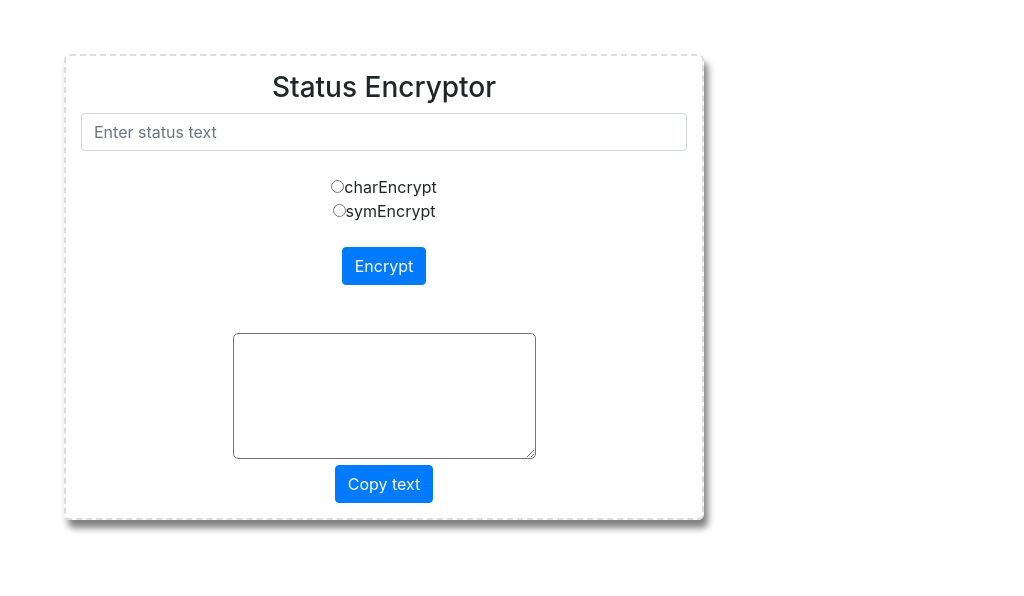
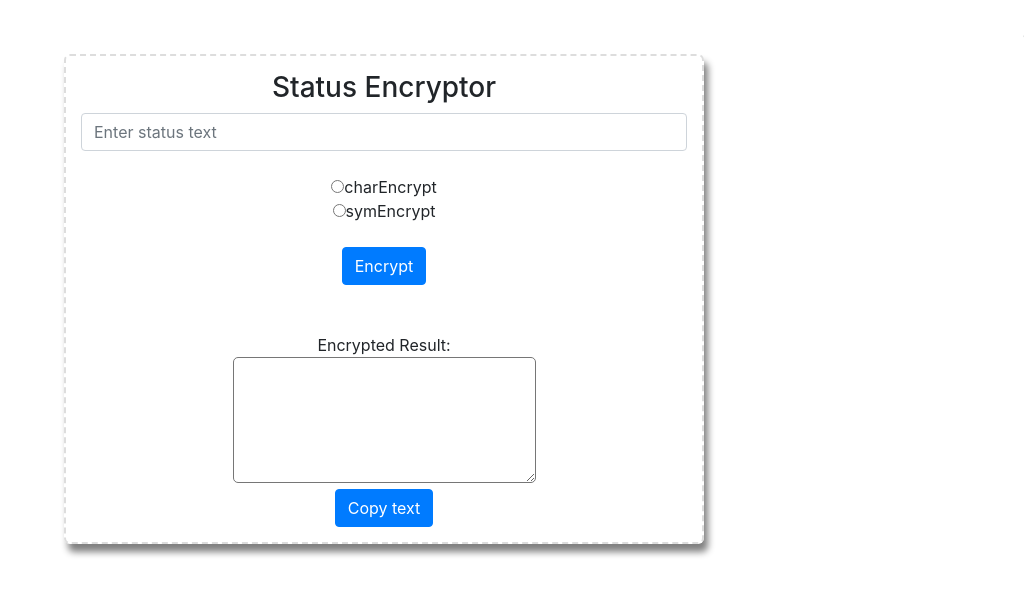
Before and after one commit to amrs-tech/status-encryptor, a Django app: template app/templates/app/index.html in a window 1280 px wide. Shown: the top 596 px of the page, without its empty margins (256-1280 px from the left). Run offline with Django 3.2, Linux system fonts and the light colour scheme; the template is opened without the code that fills it, so the values that code supplies are empty; parts of the project's set-up code (start-up, migrations or seed data) failed here and were passed over; some libraries are stand-ins or nearby versions.

Commit message:
heroku deploy

```diff
--- a/app/templates/app/index.html
+++ b/app/templates/app/index.html
@@ -60,6 +60,7 @@
             </div>
         </form>
         <br><br>
+        Encrypted Result:<br>
         <textarea rows="5" id="myInput">{{data}}</textarea><br>
 
         <button class="btn btn-primary" onclick="myFunction()">Copy text</button>
```
